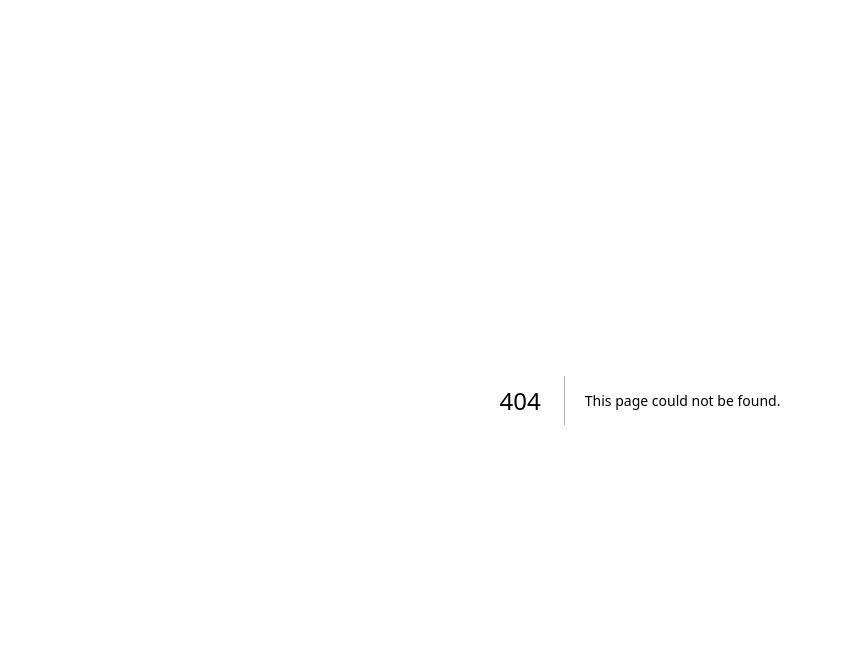
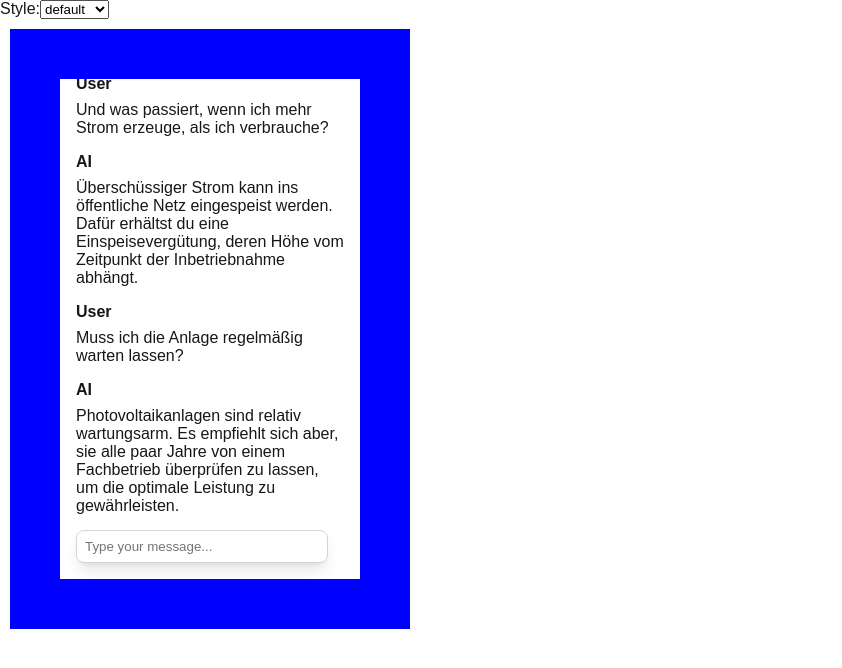
Before and after one commit to schirkan/ai-demo, a Next.js app: page /chat-ui-sample in a window 1280 px wide. Before the commit this address had no page. Shown: the top 668 px of the page, without its empty margins (0-842 px from the left). Built offline with nearby package versions, Linux system fonts and the light colour scheme.

Commit message:
chat ui component

```diff
--- a/src/app/chat-tts/page.tsx
+++ b/src/app/chat-tts/page.tsx
@@ -2,7 +2,7 @@
 import { useChat } from '@ai-sdk/react';
 import { MemoizedMarkdown } from '@/components/memoized-markdown';
 import ScrollIntoView from '@/components/ScrollIntoView';
-import styles from '../chat/chat.module.css';
+import styles from '../chat-basic/chat.module.css';
 
 export default function ChatTTS() {
   const { messages, input, handleInputChange, handleSubmit } = useChat({
--- /dev/null
+++ b/src/app/chat-ui-sample/page.module.css
@@ -0,0 +1,10 @@
+.container {
+  display: block;
+  height: 500px;
+  max-height: 500px;
+  width: 300px;
+  max-width: 300px;
+  margin: 10px;
+  border: 50px solid blue;
+  box-sizing: content-box;
+}
--- /dev/null
+++ b/src/app/chat-ui-sample/page.tsx
@@ -0,0 +1,59 @@
+'use client';
+
+import ChatUI, { Message } from "@/components/ChatUI/ChatUI";
+import { useState } from "react";
+import styles from "./page.module.css"
+
+export default function Page() {
+  const [style, setStyle] = useState('default');
+  const [input, setInput] = useState('');
+
+  const [messages, setMessages] = useState<Message[]>([
+    { "id": "1", "sender": "User", isOwn: true, "text": "Hallo KI, ich überlege, eine Photovoltaikanlage auf meinem Dach zu installieren. Lohnt sich das überhaupt?" },
+    { "id": "2", "sender": "AI", "text": "Hallo! Das kommt auf verschiedene Faktoren an, wie zum Beispiel die Ausrichtung deines Dachs, die Sonneneinstrahlung und deinen Stromverbrauch. In vielen Fällen lohnt sich eine Photovoltaikanlage aber finanziell und ökologisch." },
+    { "id": "3", "sender": "User", isOwn: true, "text": "Wie viel Strom kann ich denn ungefähr selbst erzeugen?" },
+    { "id": "4", "sender": "AI", "text": "Das hängt von der Größe der Anlage und der Sonneneinstrahlung ab. Im Durchschnitt erzeugt eine 10 kWp-Anlage in Deutschland etwa 9.000 bis 10.000 kWh Strom pro Jahr." },
+    { "id": "5", "sender": "User", isOwn: true, "text": "Und was passiert, wenn ich mehr Strom erzeuge, als ich verbrauche?" },
+    { "id": "6", "sender": "AI", "text": "Überschüssiger Strom kann ins öffentliche Netz eingespeist werden. Dafür erhältst du eine Einspeisevergütung, deren Höhe vom Zeitpunkt der Inbetriebnahme abhängt." },
+    { "id": "7", "sender": "User", isOwn: true, "text": "Muss ich die Anlage regelmäßig warten lassen?" },
+    { "id": "8", "sender": "AI", "text": "Photovoltaikanlagen sind relativ wartungsarm. Es empfiehlt sich aber, sie alle paar Jahre von einem Fachbetrieb überprüfen zu lassen, um die optimale Leistung zu gewährleisten." }
+  ]);
+
+  const handleSubmit = (text: string) => {
+    messages.push({
+      id: 'User' + Date.now().toString(),
+      sender: 'User',
+      isOwn: true,
+      text: text
+    });
+    messages.push({
+      id: 'AI' + Date.now().toString(),
+      sender: 'AI',
+      text: text.toUpperCase()
+    });
+    setMessages(messages);
+    setInput('');
+  };
+
+  return (
+    <>
+      <div>
+        <label>Style:
+          <select value={style} onChange={e => setStyle(e.target.value)}>
+            <option value="default">default</option>
+            <option value="bubbles">bubbles</option>
+          </select>
+        </label>
+      </div>
+      <div className={styles.container}>
+        <ChatUI
+          onSubmit={handleSubmit}
+          messages={messages}
+          input={input}
+          style={style}
+          setInput={setInput}
+          placeholder="Type your message..." />
+      </div>
+    </>
+  );
+}
--- a/src/app/globals.css
+++ b/src/app/globals.css
@@ -7,6 +7,12 @@
   :root {
     --background: #0a0a0a;
     --foreground: #ededed;
+  }
+}
+
+@media (prefers-color-scheme: dark) {
+  html {
+    color-scheme: dark;
   }
 }
 
@@ -24,19 +30,18 @@ body {
   -moz-osx-font-smoothing: grayscale;
 }
 
-/* * {
+* {
   box-sizing: border-box;
   padding: 0;
   margin: 0;
-} */
+}
 
 a {
   color: inherit;
   text-decoration: none;
 }
 
-@media (prefers-color-scheme: dark) {
-  html {
-    color-scheme: dark;
-  }
+ol {
+  list-style: decimal;
+  padding-left: revert;
 }
--- a/src/app/page.tsx
+++ b/src/app/page.tsx
@@ -5,8 +5,10 @@ export default function Index() {
     <div>
       <h1>AI Demo</h1>
       <ol>
-        <li><a href='chat'>Chat</a></li>
-        <li><a href='game/familienduell'>Familienduell</a></li>
+        <li><a href='chat-ui-sample'>Chat UI Sample</a></li>
+        <li><a href='chat-basic'>AI Chat (Basic)</a></li>
+        <li><a href='chat-tts'>AI Chat (Voice)</a></li>
+        <li><a href='game/familienduell'>Game Familienduell</a></li>
       </ol>
     </div>
   );
--- /dev/null
+++ b/src/components/ChatUI/ChatUI.module.css
@@ -0,0 +1,76 @@
+.container {
+  position: relative;
+  width: 100%;
+  height: 100%;
+}
+
+.messages {
+  display: flex;
+  flex-direction: column;
+  width: 100%;
+  height: 100%;
+  padding: 1rem;
+  padding-bottom: 3rem;
+  align-items: stretch;
+  overflow-y: auto;
+}
+
+.message {
+  white-space: pre-wrap;
+  margin-bottom: 1rem;
+}
+
+[data-style="bubbles"] .message {
+  padding: 0.5rem;
+  border-radius: 10px;
+  border: 1px solid #bbb;
+  color: #18181b;
+}
+
+[data-style="bubbles"] .message[data-is-own="true"] {
+  margin-left: 1rem;
+  border-bottom-right-radius: 0;
+  background-color: #e2fdd5;
+}
+
+/* #204F46 */
+
+[data-style="bubbles"] .message:not([data-is-own="true"]) {
+  margin-right: 1rem;
+  border-bottom-left-radius: 0;
+  background-color: #f4f4f4;
+}
+
+.roleLabel {
+  font-weight: bold;
+  margin-bottom: 0.5rem;
+}
+
+[data-style="bubbles"] .roleLabel {
+  display: none;
+}
+
+.markdownContent {
+}
+
+.inputForm input {
+  position: absolute;
+  bottom: 0;
+  left: 1rem;
+  right: 2rem;
+  padding: 0.5rem;
+  margin-bottom: 1rem;
+  border: 1px solid #d1d5db; /* zinc-300 */
+  border-radius: 0.5rem;
+  box-shadow:
+    0 10px 15px -3px rgba(0, 0, 0, 0.1),
+    0 4px 6px -4px rgba(0, 0, 0, 0.1);
+  background-color: #fff;
+}
+
+@media (prefers-color-scheme: dark) {
+  .inputForm input {
+    background-color: #18181b; /* zinc-900 */
+    border-color: #27272a; /* zinc-800 */
+  }
+}
--- /dev/null
+++ b/src/components/ChatUI/ChatUI.tsx
@@ -0,0 +1,53 @@
+'use client';
+import { MemoizedMarkdown } from '@/components/memoized-markdown';
+import ScrollIntoView from '@/components/ScrollIntoView';
+import styles from './ChatUI.module.css';
+import { ChangeEventHandler, FormEventHandler } from 'react';
+
+export interface Message {
+  id: string,
+  sender?: string,
+  isOwn?: boolean,
+  text: string,
+}
+
+export interface ChatUIProps {
+  style: string,
+  messages: Message[],
+  onSubmit: (text: string) => void,
+  placeholder: string,
+  input: string,
+  setInput: (text: string) => void,
+}
+
+export default function ChatUI(props: ChatUIProps) {
+  const handleSubmit: FormEventHandler<HTMLFormElement> = (event) => {
+    event.preventDefault();
+    props.onSubmit(props.input);
+  };
+
+  const handleInputChange: ChangeEventHandler<HTMLInputElement> = (event): void => {
+    props.setInput(event.target.value);
+  };
+
+  return (
+    <div className={styles.container} data-style={props.style ?? 'default'}>
+      <div className={styles.messages}>
+        {props.messages.map(message => (
+          <div key={message.id} className={styles.message} data-is-own={message.isOwn}>
+            <div className={styles.roleLabel}>
+              {message.sender}
+            </div>
+            <div className={styles.markdownContent}>
+              <MemoizedMarkdown id={message.id} content={message.text} />
+            </div>
+          </div>
+        ))}
+        <ScrollIntoView trigger={props.messages.length} />
+      </div>
+      <form onSubmit={handleSubmit} className={styles.inputForm}>
+        <input value={props.input} onChange={handleInputChange} placeholder={props.placeholder ?? 'Say something...'} />
+      </form>
+    </div>
+  );
+}
--- a/src/components/Markdown.module.css
+++ b/src/components/Markdown.module.css
@@ -9,7 +9,14 @@
     border: 1px solid black;
   }
 
+  @media (prefers-color-scheme: dark) {
+    th,
+    td {
+      border-color: #ededed;
+    }
+  }
+
   p {
-    line-height: 1.5;
+    /* line-height: 1.5; */
   }
 }
```
Also changed, not shown: src/app/chat-basic/chat.module.css (renamed from src/app/chat/chat.module.css), src/app/chat-basic/page.tsx (renamed from src/app/chat/page.tsx).
